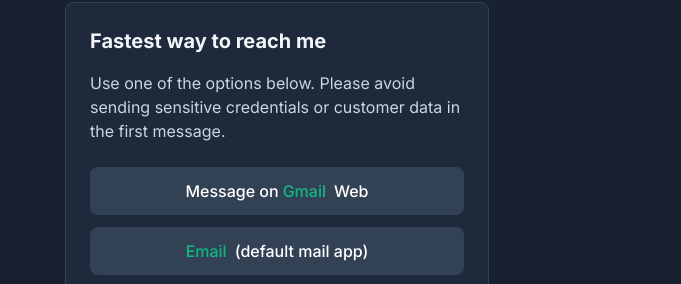
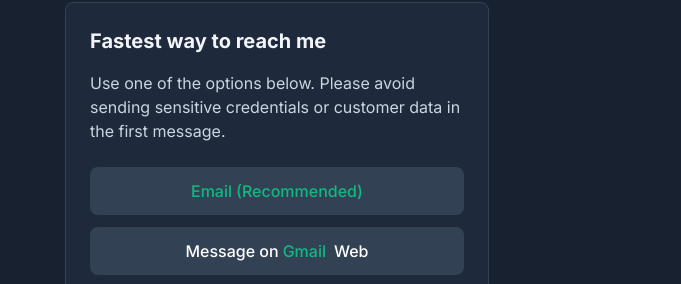
Before and after one commit to PhalKom/PhalKom.github.io, a plain HTML site: page index.html in a window 1280 px wide. Shown: the part 4754-5038 px from the top of the page, 599-1280 px from the left. Drawn offline with nearby package versions, Linux system fonts and the light colour scheme.

Commit message:
Update index.html

```diff
--- a/index.html
+++ b/index.html
@@ -335,12 +335,13 @@
                             Use one of the options below. Please avoid sending sensitive credentials or customer data in the first message.
                         </p>
 <div class="space-y-3">
+<a class="w-full inline-flex items-center justify-center bg-slate-700 hover:bg-slate-600 text-white font-medium py-3 px-4 rounded-lg transition-colors" href="mailto:PhalKowm@gmail.com?subject=Security%20Inquiry%20from%20Portfolio&amp;body=Hi%20PhalKom%2C%0A%0AScope%3A%20%0ATimeline%3A%20%0AConstraints%3A%20%0A%0AThanks%2C">
+<span class="text-emerald-500">Email</span><span class="text-emerald-500 ml-1">(Recommended)</span>
+</a>
 <a class="w-full inline-flex items-center justify-center bg-slate-700 hover:bg-slate-600 text-white font-medium py-3 px-4 rounded-lg transition-colors" href="https://mail.google.com/mail/?view=cm&amp;fs=1&amp;to=PhalKowm@gmail.com&amp;su=Security%20Inquiry%20from%20Portfolio&amp;body=Hi%20PhalKom%2C%0A%0AScope%3A%20%0ATimeline%3A%20%0AConstraints%3A%20%0A%0AThanks%2C" rel="noopener" target="_blank">
                                 Message on <span class="text-emerald-500 ml-1">Gmail</span><span class="ml-2">Web</span>
 </a>
-<a class="w-full inline-flex items-center justify-center bg-slate-700 hover:bg-slate-600 text-white font-medium py-3 px-4 rounded-lg transition-colors" href="mailto:PhalKowm@gmail.com?subject=Security%20Inquiry%20from%20Portfolio&amp;body=Hi%20PhalKom%2C%0A%0AScope%3A%20%0ATimeline%3A%20%0AConstraints%3A%20%0A%0AThanks%2C">
-<span class="text-emerald-500">Email</span><span class="ml-2">(default mail app)</span>
-</a>
+
 <a class="w-full inline-flex items-center justify-center bg-slate-700 hover:bg-slate-600 text-white font-medium py-3 px-4 rounded-lg transition-colors" href="https://www.linkedin.com/in/PhalKom" rel="noopener noreferrer" target="_blank">
                                 Message on <span class="text-emerald-500 ml-1">LinkedIn</span>
 </a>
```
